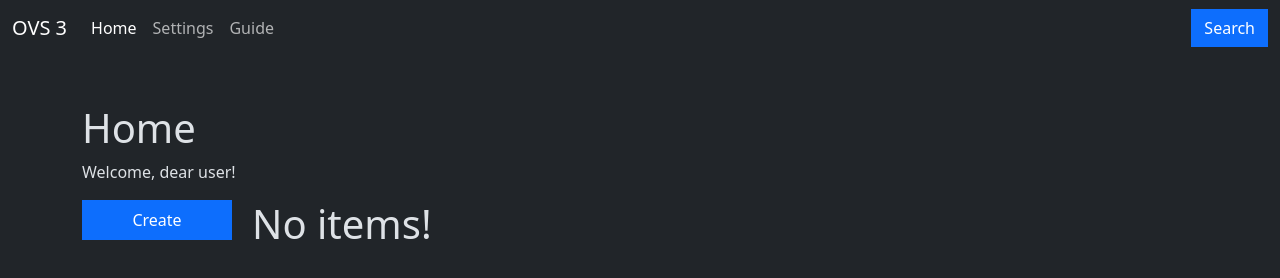
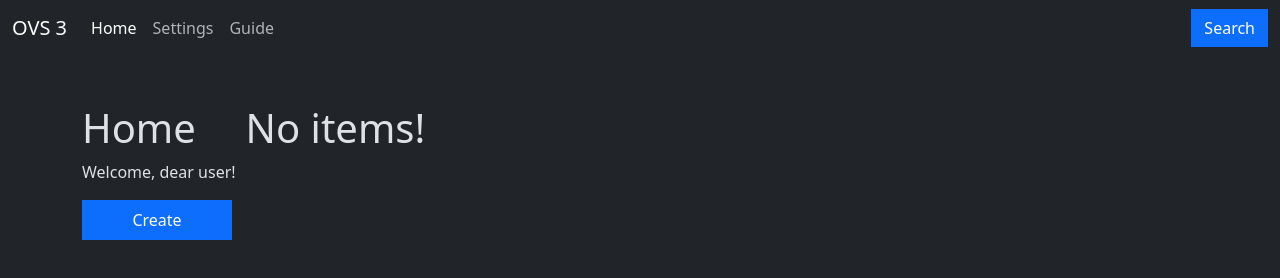
Before and after one commit to ZakaHaceCosas/ovs, a website with bundled scripts: page src/index.html in a window 1280 px wide. Built offline with nearby package versions, Linux system fonts and the light colour scheme; files whose address does not match are found by name.

Commit message:
Layout fix

```diff
--- a/src/index.html
+++ b/src/index.html
@@ -186,11 +186,13 @@
                 </div>
             </div>
         </nav>
+
         <div class="container mt-5 mb-4">
+            <div id="alerts"></div>
+            <div class="d-flex flex-row">
+                <div class="d-flex flex-column">
                     <h1>Home</h1>
                     <p>Welcome, dear user!</p>
-            <div id="alerts"></div>
-            <div class="d-flex flex-row">
                     <div
                         class="btn-group dropend"
                         role="group"
@@ -226,8 +228,8 @@
                             </li>
                         </ul>
                     </div>
-
-                <div style="width: 20px"></div>
+                </div>
+                <div style="width: 10px"></div>
                 <div class="flex-grow-1 list-group" id="inventory"></div>
             </div>
         </div>
```
Lines whose indentation alone changed are shown as unchanged.
